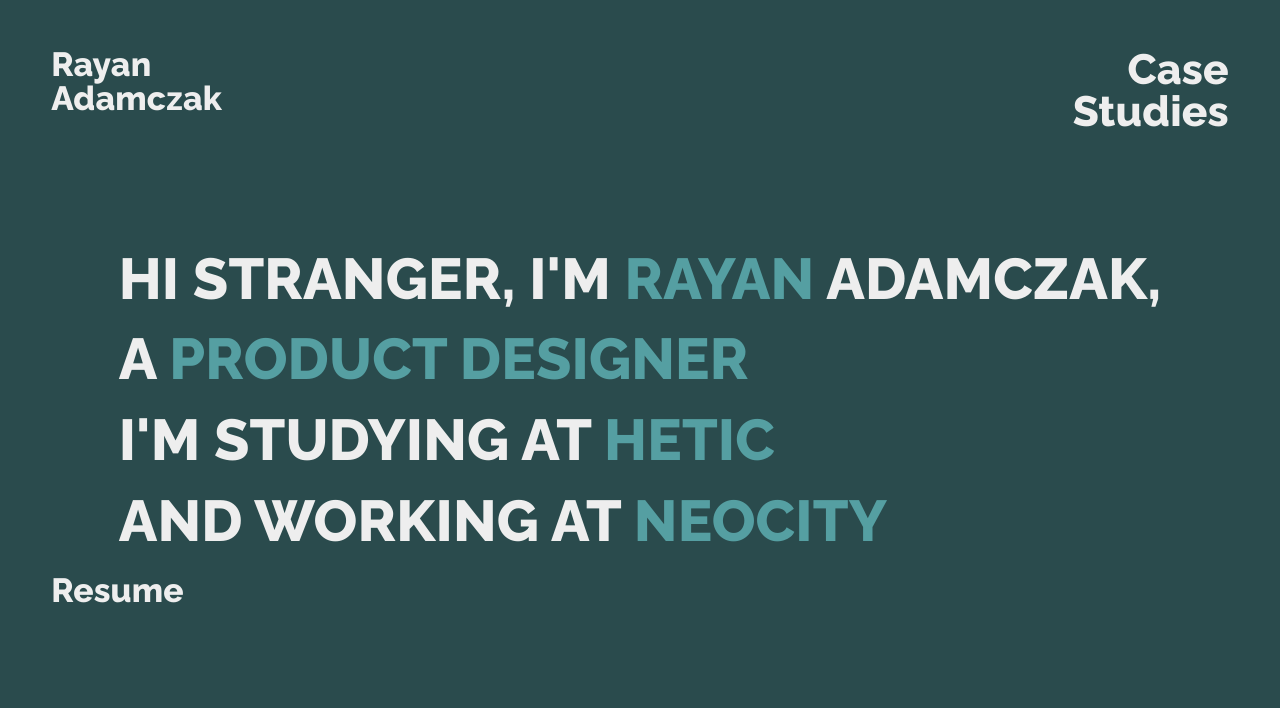
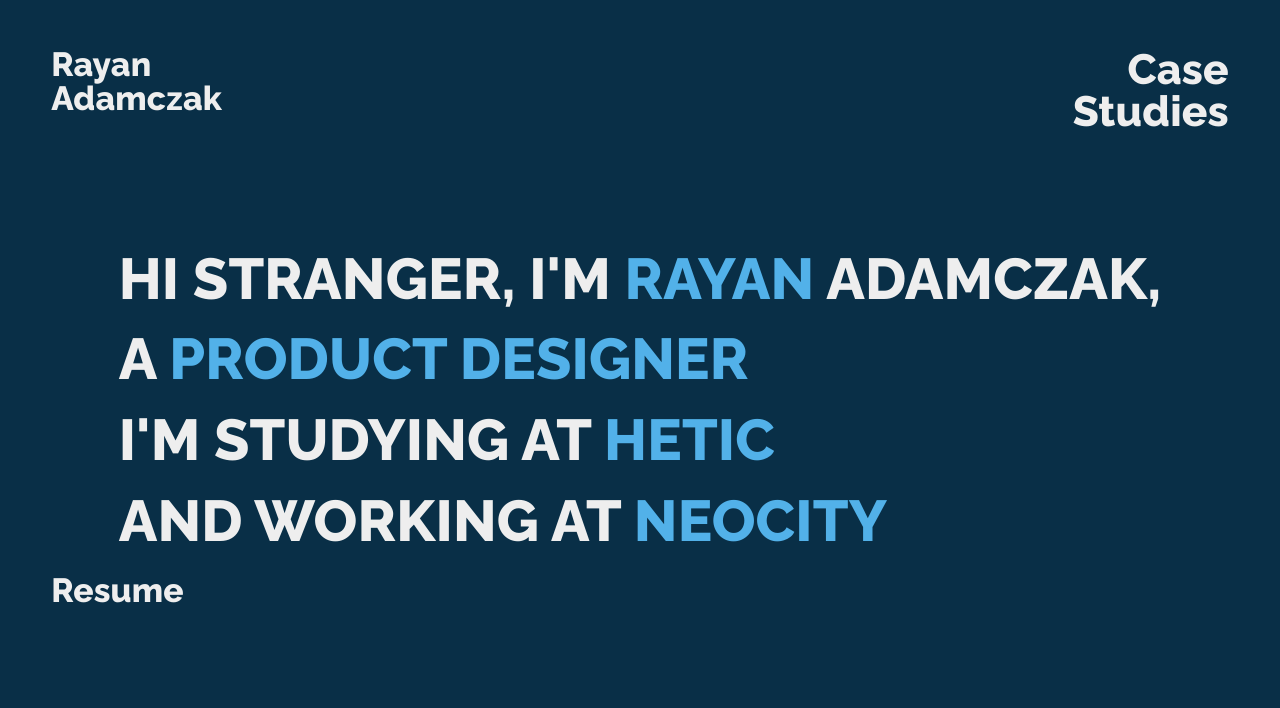
Before and after one commit to AzogBiceps/portfoliov3, a website built with Parcel: page src/index.html in a window 1280 px wide. Shown: the top 708 px of the page. Built offline with nearby package versions, Linux system fonts and the light colour scheme; files whose address does not match are found by name.

Commit message:
add new cv, thumbnail, color scheme and favicons

```diff
--- a/src/scss/global/layout.scss
+++ b/src/scss/global/layout.scss
@@ -1,16 +1,15 @@
-$basecolor: #559FA2;
+$basecolor: #52B1E9;
 $text: #EEEEEE;
 
 @font-face {
   font-family: "Raleway";
-  // font-weight: 800;
   src: url("/assets/font/Raleway-ExtraBold.woff2") format("woff2");
   src: url("/assets/font/Raleway-ExtraBold.ttf") format("ttf");
   src: url("/assets/font/Raleway-ExtraBold.woff") format("woff");
 }
 
 html {
-  background-color: #2A4B4D;
+  background-color: #092F47;
   color: $text;
 }
 
```
Also changed, not shown: src/assets/favicon.png (deleted), src/assets/favicon/apple-touch-icon.png, src/assets/favicon/favicon-16x16.png, src/assets/favicon/favicon-32x32.png, src/assets/favicon/favicon.ico, src/assets/thumbnail.png, 2 other files.
